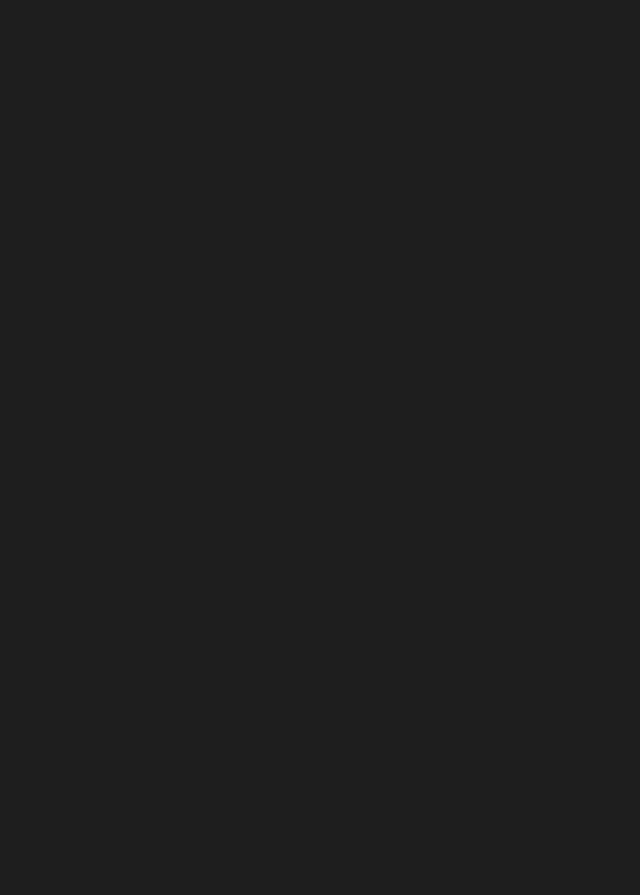
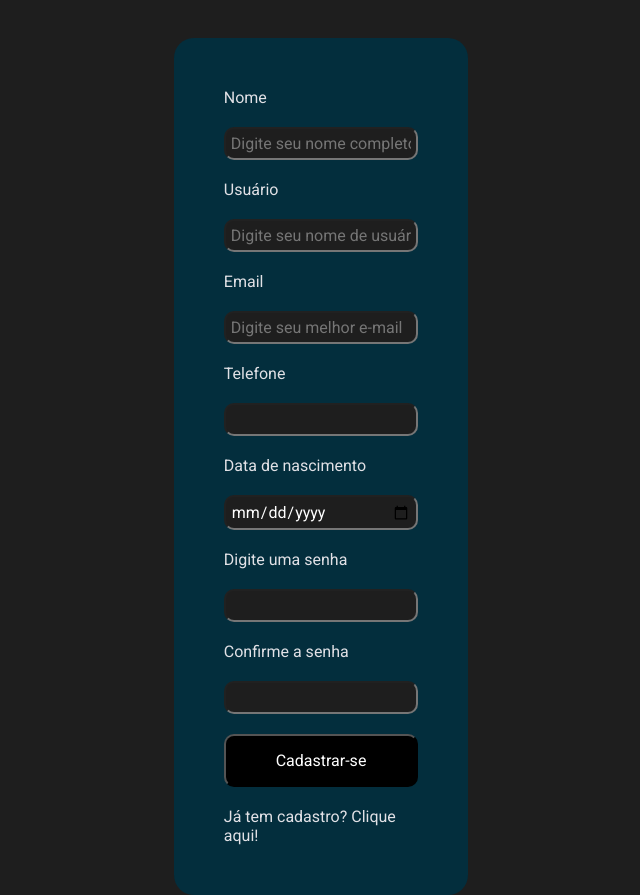
Before and after one commit to mrdiego184/Projeto-Techbridge, a React (Vite) app: page /studentRegister in a window 1280 px wide. Before the commit this address had no page. Shown: the whole page, without its empty margins (319-959 px from the left). Before the commit the page ends 800 px from the top, so only its background shows below. Built offline with nearby package versions, Linux system fonts and the light colour scheme.

Commit message:
add route login student

```diff
--- a/src/pages/choicepage/index.tsx
+++ b/src/pages/choicepage/index.tsx
@@ -11,7 +11,7 @@ export default function Choice() {
           Sou empresa
         </Button>
 
-      <Button onClick={() => navigate("/student")}>
+      <Button onClick={() => navigate("/studentRegister")}>
         Sou estudante
       </Button>
     </Container>
--- a/src/pages/studentregister/index.tsx
+++ b/src/pages/studentregister/index.tsx
@@ -1,7 +1,7 @@
 // Página de cadastro dos estudantes na plataforma
 
 import { useForm } from "react-hook-form";
-import {Containerlogin, FormStudent, MensagemErro,} from './styles.ts';
+import {Containerlogin, FormStudent, LinkLogin, MensagemErro,} from './styles.ts';
 import validator from 'validator';
 
 
@@ -85,7 +85,10 @@ const onSubmit = (data :unknown) => {
                 {errors?.confsenha?.type === 'validate' && <MensagemErro>As senhas não são iguais.</MensagemErro>}
 
                 <button onClick={() => handleSubmit(onSubmit)()}>Cadastrar-se</button>
-                <a href="./studentlogin/index.tsx">Já é cadastrado? Clique aqui!</a>
+
+
+                <LinkLogin to="/studentLogin">Já tem cadastro? Clique aqui!</LinkLogin>
+
 
             </FormStudent>
         </Containerlogin>
--- a/src/pages/studentregister/styles.ts
+++ b/src/pages/studentregister/styles.ts
@@ -42,13 +42,21 @@ export const FormStudent = styled.div`
 
     }
 
-    a {
-    display:flex;
-    color:${props => props.theme["blue-300"]};
-    justify-content: center;
-    }
+
 `;
 export const MensagemErro = styled.div`
     color:red;
 
 `
+
+import { Link } from "react-router-dom";
+
+export const LinkLogin = styled(Link)`
+  && {
+    color: ${props => props.theme["gray-100"]};
+    text-decoration: none;
+    display: flex;
+    justify-content: center;
+    cursor: pointer;
+  }
+`;
--- a/src/router.tsx
+++ b/src/router.tsx
@@ -1,13 +1,15 @@
 import { Routes, Route,  } from "react-router-dom"
 import Choice from "./pages/choicepage"
 import StudentRegform from "./pages/studentregister"
+import StudentLogform from "./pages/studentlogin"
 
 export  function Router() {
   return (
     <Routes>
         <Route path="/" element={<Choice/>} />
         {/* <Route path="/company" element={<Comp} /> */}
-        <Route path="/student" element={<StudentRegform/>} />
+        <Route path="/studentRegister" element={<StudentRegform/>} />
+        <Route path="/studentLogin" element={<StudentLogform/>} />
     </Routes>
 )
 }
```
